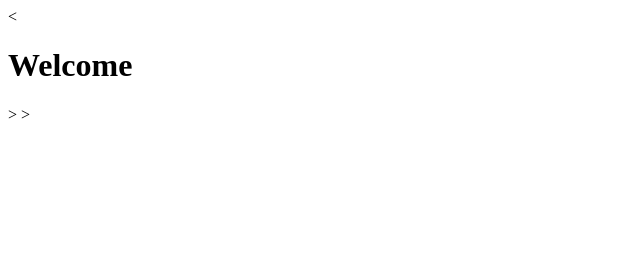
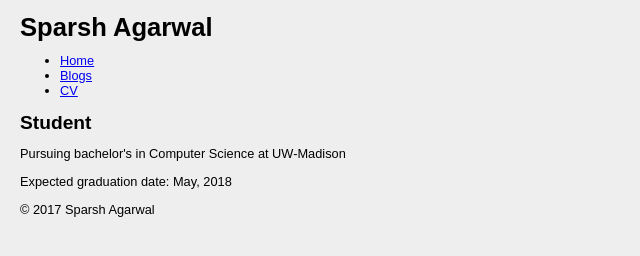
Before and after one commit to SparshAgarwal/myWebsite, a plain HTML site: page index.html in a window 1280 px wide. Shown: the whole page, without its empty margins (0-640 px from the left). Drawn offline with Linux system fonts and the light colour scheme.

Commit message:
initial commit

```diff
--- a/index.html
+++ b/index.html
@@ -1,10 +1,36 @@
-<<!DOCTYPE html>
-<html lang="en">
+<!DOCTYPE html>
+<html>
 <head>
-	<meta charset="UTF-8">
-	<title>Sparsh Agarwal</title>
+
+    <title>Sparsh Agarwal</title>
+	<meta name="Sparsh Agarwal" content="Portfolio" />
+	<link rel="stylesheet" href="style.css" type="text/css" />
+
 </head>
 <body>
-	<H1>Welcome</H1>>
+	<div id="content">
+		<div id="logo">
+			<h1><a id="logoLink">Sparsh Agarwal</a></h1>
+		</div>
+		<div id="nav">
+			<ul>
+				<li><a href="#/home.html">Home</a></li>
+				<li><a href="blog.sparshagarwal.com">Blogs</a></li>
+				<li><a href="SparshResume.pdf">CV</a></li>
+			</ul>
+		</div>
+		<h2>Student</h2>
+		<p>
+			Pursuing bachelor's in Computer Science at UW-Madison
+		</p>
+		<p>
+			Expected graduation date: May, 2018
+		</p>
+	</div>
+	<div id="footer">
+		<p>
+			&copy; 2017 Sparsh Agarwal
+		</p>
+	</div>
 </body>
-</html>>
+</html>
--- /dev/null
+++ b/style.css
@@ -0,0 +1,9 @@
+body{
+    font-family: arial;
+    font-size: 80%;
+    line-height: 1.2em;
+    width: 100%;
+    margin: 0;
+    margin: 20px;
+    background: #eee;
+}
```
Also changed, not shown: 1 other file.
